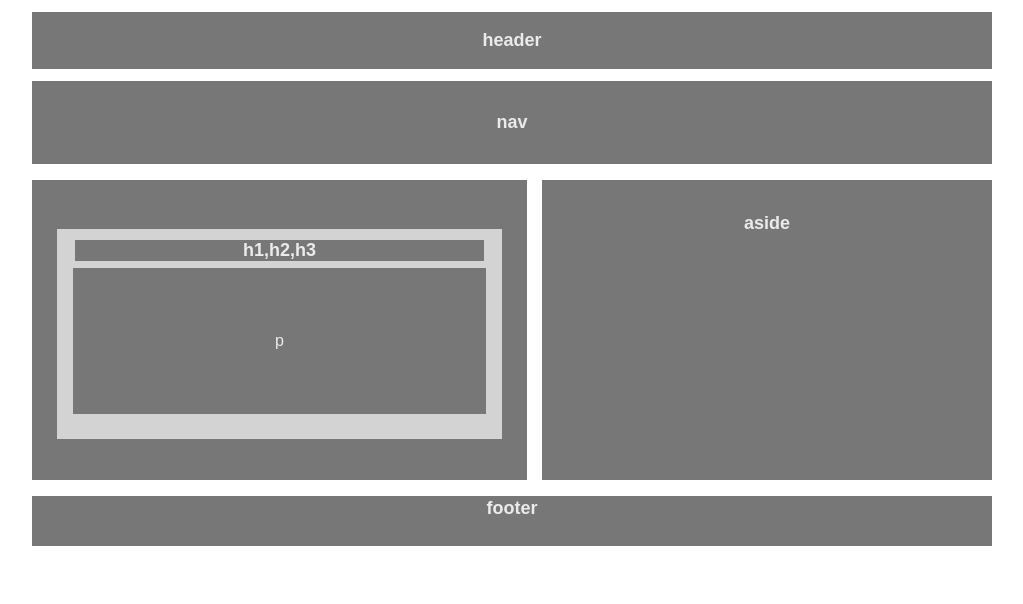
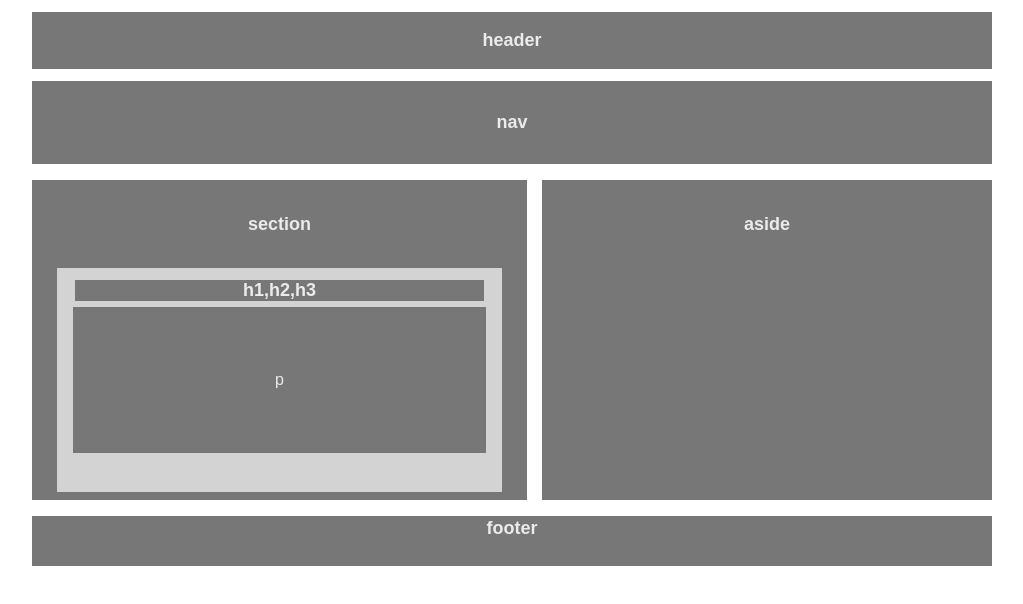
Before and after one commit to tsunamiq/HW-WireFrame1, a plain HTML site: page index.html in a window 1280 px wide. Shown: the whole page, without its empty margins (128-1151 px from the left). Drawn offline with Linux system fonts and the light colour scheme.

Commit message:
updates section

```diff
--- a/index.html
+++ b/index.html
@@ -17,6 +17,7 @@
 		</div>
 
 		<section>
+				<h3> section</h3>
 			<article class="clear">
 				<h3> h1,h2,h3 </h3>
 				<p> p </p>
--- a/style.css
+++ b/style.css
@@ -51,7 +51,7 @@ p{
 
 section{
 	width:495px;
-	height:300px;
+	height:320px;
 	background-color:  #777;
 	float:left;
 	margin-bottom:1em;
@@ -59,7 +59,7 @@ section{
 
 aside{
 	width:450px;
-	height:300px;
+	height:320px;
 	background-color:  #777;
 	float: right;
 	margin-bottom:1em;
```
